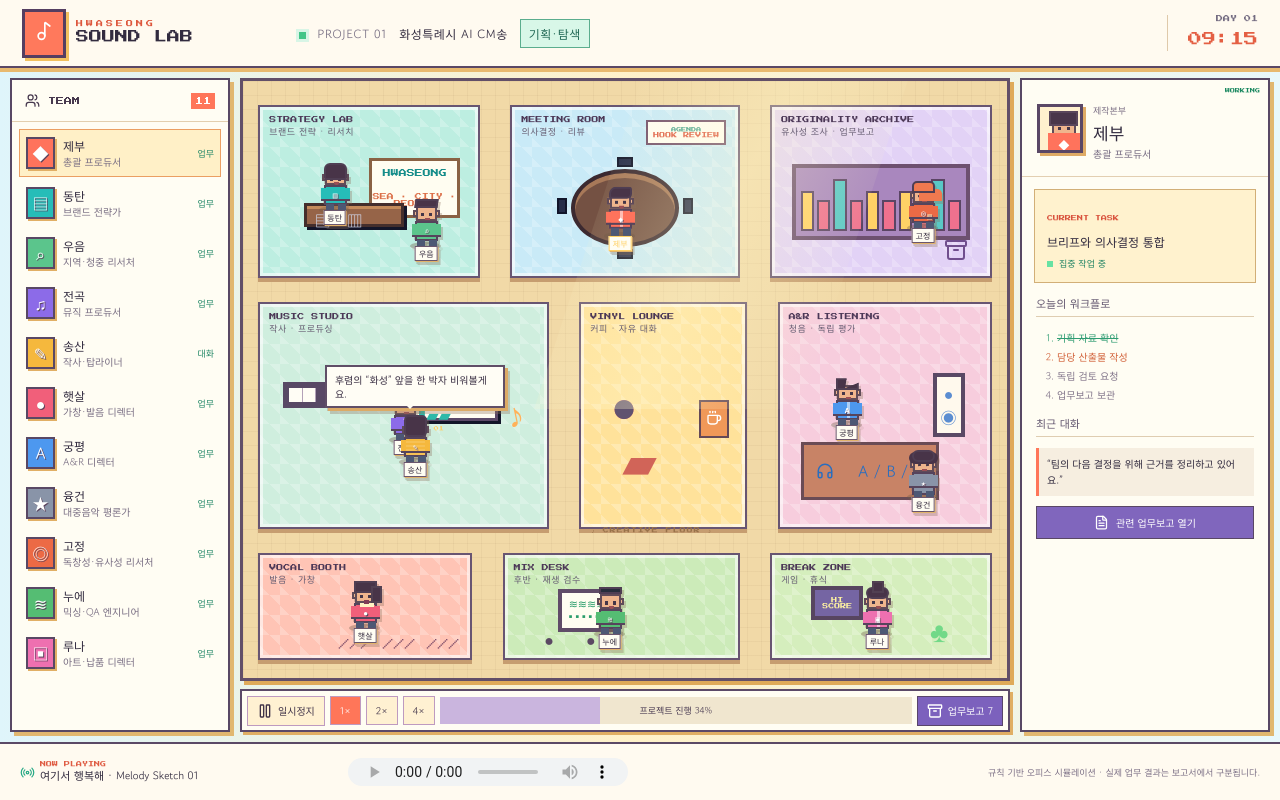
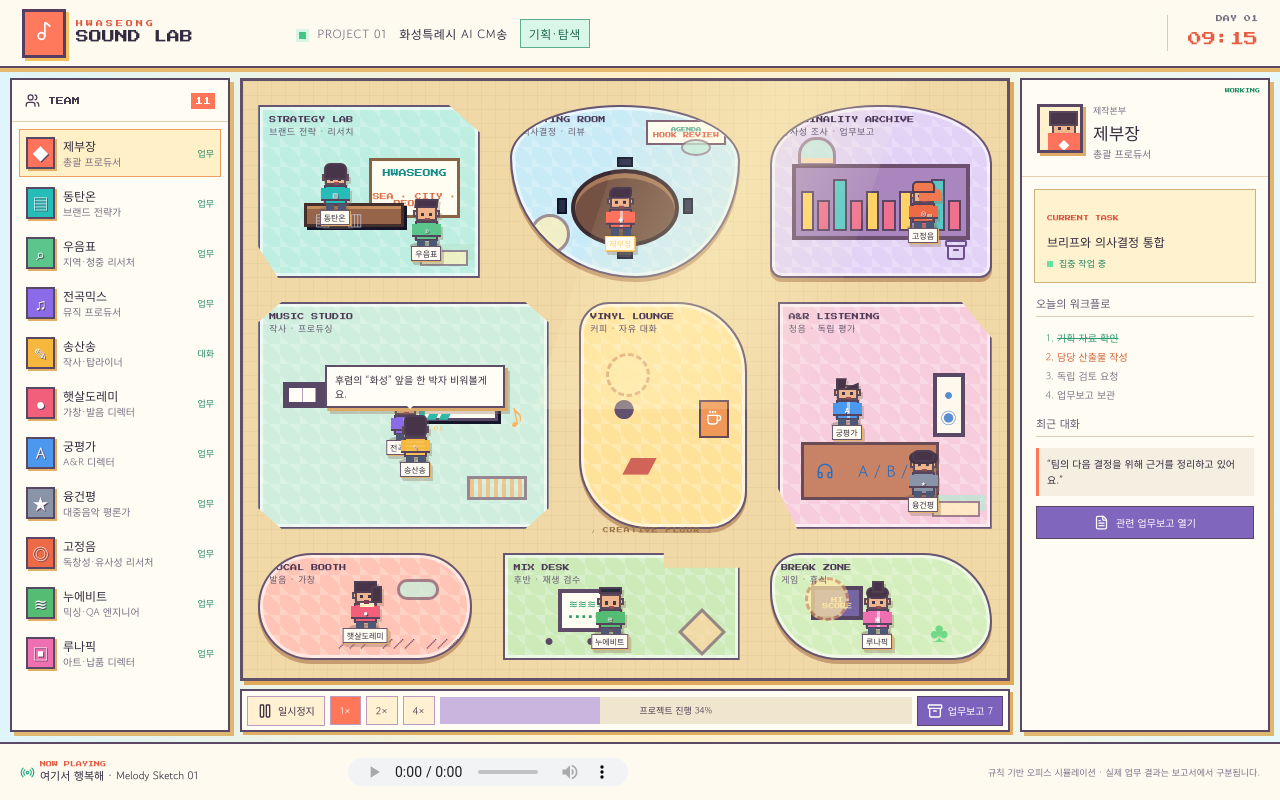
Before and after one commit to heekeunlee/hwasung_CM_contest, a React (Vite) app: page / in a window 1280 px wide. Built offline with nearby package versions, Linux system fonts and the light colour scheme.

Commit message:
Refresh office room shapes and Hwaseong nicknames

```diff
--- a/src/App.jsx
+++ b/src/App.jsx
@@ -2,39 +2,39 @@ import { useEffect, useMemo, useState } from 'react'
 import { Archive, BarChart3, Coffee, FileText, Headphones, Music2, Pause, Play, Radio, Users, Volume2, X } from 'lucide-react'
 
 const rooms = [
-  { id:'strategy', label:'STRATEGY LAB', sub:'브랜드 전략 · 리서치', x:2, y:4, w:29, h:29, tone:'teal' },
-  { id:'meeting', label:'MEETING ROOM', sub:'의사결정 · 리뷰', x:35, y:4, w:30, h:29, tone:'amber' },
-  { id:'archive', label:'ORIGINALITY ARCHIVE', sub:'유사성 조사 · 업무보고', x:69, y:4, w:29, h:29, tone:'violet' },
-  { id:'music', label:'MUSIC STUDIO', sub:'작사 · 프로듀싱', x:2, y:37, w:38, h:38, tone:'purple' },
-  { id:'lounge', label:'VINYL LOUNGE', sub:'커피 · 자유 대화', x:44, y:37, w:22, h:38, tone:'orange' },
-  { id:'review', label:'A&R LISTENING', sub:'청음 · 독립 평가', x:70, y:37, w:28, h:38, tone:'blue' },
-  { id:'booth', label:'VOCAL BOOTH', sub:'발음 · 가창', x:2, y:79, w:28, h:18, tone:'red' },
-  { id:'mix', label:'MIX DESK', sub:'후반 · 재생 검수', x:34, y:79, w:31, h:18, tone:'green' },
-  { id:'arcade', label:'BREAK ZONE', sub:'게임 · 휴식', x:69, y:79, w:29, h:18, tone:'pink' },
+  { id:'strategy', label:'STRATEGY LAB', sub:'브랜드 전략 · 리서치', x:2, y:4, w:29, h:29, tone:'teal', shape:'cut' },
+  { id:'meeting', label:'MEETING ROOM', sub:'의사결정 · 리뷰', x:35, y:4, w:30, h:29, tone:'amber', shape:'oval' },
+  { id:'archive', label:'ORIGINALITY ARCHIVE', sub:'유사성 조사 · 업무보고', x:69, y:4, w:29, h:29, tone:'violet', shape:'arch' },
+  { id:'music', label:'MUSIC STUDIO', sub:'작사 · 프로듀싱', x:2, y:37, w:38, h:38, tone:'purple', shape:'studio' },
+  { id:'lounge', label:'VINYL LOUNGE', sub:'커피 · 자유 대화', x:44, y:37, w:22, h:38, tone:'orange', shape:'round' },
+  { id:'review', label:'A&R LISTENING', sub:'청음 · 독립 평가', x:70, y:37, w:28, h:38, tone:'blue', shape:'cut' },
+  { id:'booth', label:'VOCAL BOOTH', sub:'발음 · 가창', x:2, y:79, w:28, h:18, tone:'red', shape:'pill' },
+  { id:'mix', label:'MIX DESK', sub:'후반 · 재생 검수', x:34, y:79, w:31, h:18, tone:'green', shape:'notch' },
+  { id:'arcade', label:'BREAK ZONE', sub:'게임 · 휴식', x:69, y:79, w:29, h:18, tone:'pink', shape:'round' },
 ]
 
 const agentsSeed = [
-  { id:'lead', name:'제부', role:'총괄 프로듀서', team:'제작본부', color:'#ff735c', x:48, y:23, home:[50,22], icon:'◆', task:'브리프와 의사결정 통합', hair:'wave', face:'smile', look:'jacket' },
-  { id:'brand', name:'동탄', role:'브랜드 전략가', team:'전략기획팀', color:'#26bdb8', x:12, y:18, home:[12,18], icon:'▤', task:'화성만의 핵심 메시지 정의', hair:'bob', face:'bright', look:'vest' },
-  { id:'research', name:'우음', role:'지역·청중 리서처', team:'전략기획팀', color:'#5bc58c', x:24, y:24, home:[24,24], icon:'⌕', task:'지역 근거와 청취 상황 조사', hair:'short', face:'calm', look:'cardigan' },
-  { id:'producer', name:'전곡', role:'뮤직 프로듀서', team:'음악개발팀', color:'#8c6be8', x:15, y:53, home:[15,53], icon:'♫', task:'세 가지 음악 방향 설계', hair:'spike', face:'focus', look:'hoodie' },
-  { id:'writer', name:'송산', role:'작사·탑라이너', team:'음악개발팀', color:'#f5b83d', x:28, y:65, home:[28,65], icon:'✎', task:'첫 5초 후렴 후보 작성', hair:'long', face:'smile', look:'knit' },
-  { id:'vocal', name:'햇살', role:'가창·발음 디렉터', team:'음악품질팀', color:'#f15f7a', x:16, y:88, home:[16,88], icon:'●', task:'화성특례시 발음과 호흡 검토', hair:'ponytail', face:'sing', look:'scarf' },
-  { id:'ar', name:'궁평', role:'A&R 디렉터', team:'독립평가팀', color:'#4d98ef', x:79, y:54, home:[79,54], icon:'A', task:'발전시킬 데모 후보 선별', hair:'part', face:'calm', look:'suit' },
-  { id:'critic', name:'융건', role:'대중음악 평론가', team:'독립평가팀', color:'#8994a8', x:89, y:66, home:[89,66], icon:'★', task:'개성과 장르 완성도 비평', hair:'curl', face:'focus', look:'coat' },
-  { id:'originality', name:'고정', role:'독창성·유사성 리서처', team:'권리검증팀', color:'#ec6a45', x:89, y:21, home:[89,21], icon:'◎', task:'가사·제목·콘셉트 선행작 조사', hair:'cap', face:'focus', look:'utility' },
-  { id:'audio', name:'누에', role:'믹싱·QA 엔지니어', team:'후반제작팀', color:'#55bd73', x:48, y:89, home:[48,89], icon:'≋', task:'길이·음량·재생환경 검수', hair:'buzz', face:'bright', look:'tee' },
-  { id:'visual', name:'루나', role:'아트·납품 디렉터', team:'후반제작팀', color:'#ee70b0', x:83, y:89, home:[83,89], icon:'▣', task:'앨범아트와 제출 패키지 설계', hair:'bun', face:'smile', look:'blazer' },
+  { id:'lead', name:'제부장', role:'총괄 프로듀서', team:'제작본부', color:'#ff735c', x:48, y:23, home:[50,22], icon:'◆', task:'브리프와 의사결정 통합', hair:'wave', face:'smile', look:'jacket' },
+  { id:'brand', name:'동탄온', role:'브랜드 전략가', team:'전략기획팀', color:'#26bdb8', x:12, y:18, home:[12,18], icon:'▤', task:'화성만의 핵심 메시지 정의', hair:'bob', face:'bright', look:'vest' },
+  { id:'research', name:'우음표', role:'지역·청중 리서처', team:'전략기획팀', color:'#5bc58c', x:24, y:24, home:[24,24], icon:'⌕', task:'지역 근거와 청취 상황 조사', hair:'short', face:'calm', look:'cardigan' },
+  { id:'producer', name:'전곡믹스', role:'뮤직 프로듀서', team:'음악개발팀', color:'#8c6be8', x:15, y:53, home:[15,53], icon:'♫', task:'세 가지 음악 방향 설계', hair:'spike', face:'focus', look:'hoodie' },
+  { id:'writer', name:'송산송', role:'작사·탑라이너', team:'음악개발팀', color:'#f5b83d', x:28, y:65, home:[28,65], icon:'✎', task:'첫 5초 후렴 후보 작성', hair:'long', face:'smile', look:'knit' },
+  { id:'vocal', name:'햇살도레미', role:'가창·발음 디렉터', team:'음악품질팀', color:'#f15f7a', x:16, y:88, home:[16,88], icon:'●', task:'화성특례시 발음과 호흡 검토', hair:'ponytail', face:'sing', look:'scarf' },
+  { id:'ar', name:'궁평가', role:'A&R 디렉터', team:'독립평가팀', color:'#4d98ef', x:79, y:54, home:[79,54], icon:'A', task:'발전시킬 데모 후보 선별', hair:'part', face:'calm', look:'suit' },
+  { id:'critic', name:'융건평', role:'대중음악 평론가', team:'독립평가팀', color:'#8994a8', x:89, y:66, home:[89,66], icon:'★', task:'개성과 장르 완성도 비평', hair:'curl', face:'focus', look:'coat' },
+  { id:'originality', name:'고정음', role:'독창성·유사성 리서처', team:'권리검증팀', color:'#ec6a45', x:89, y:21, home:[89,21], icon:'◎', task:'가사·제목·콘셉트 선행작 조사', hair:'cap', face:'focus', look:'utility' },
+  { id:'audio', name:'누에비트', role:'믹싱·QA 엔지니어', team:'후반제작팀', color:'#55bd73', x:48, y:89, home:[48,89], icon:'≋', task:'길이·음량·재생환경 검수', hair:'buzz', face:'bright', look:'tee' },
+  { id:'visual', name:'루나픽', role:'아트·납품 디렉터', team:'후반제작팀', color:'#ee70b0', x:83, y:89, home:[83,89], icon:'▣', task:'앨범아트와 제출 패키지 설계', hair:'bun', face:'smile', look:'blazer' },
 ]
 
 const reports = [
-  { id:1, type:'전략', team:'전략기획팀', title:'CM송 제작 운영안 v2', status:'승인', owner:'제부 · 동탄', date:'09.22', summary:'음반사의 A&R 체계와 광고음악 제작사의 브랜드 전략을 결합한 운영안입니다.', details:['브랜드 전략과 A&R의 판단권을 분리','3개 콘셉트 → 6개 데모 → 상위 2안 개선','Suno 생성은 단일 운영자가 담당','실제 청취 결과와 AI 의견을 구분'] },
-  { id:2, type:'브리프', team:'전략기획팀', title:'수상 목표 크리에이티브 브리프', status:'검토 중', owner:'동탄 · 우음', date:'09.22', summary:'한 번 듣고 화성을 기억하며 후렴을 따라 부를 수 있는 1분 이하 브랜드 음악.', details:['핵심 주제: 모두의 행복, 더 큰 화성','도시명과 후렴의 결합 기억','생활 공감 / 풍경 연결 / 주고받는 후렴 탐색','화성해 표현 제외'] },
-  { id:3, type:'가사', team:'음악개발팀', title:'후렴 후보 비교 메모', status:'초안', owner:'송산 · 전곡', date:'09.22', summary:'기존 ‘여기서 행복해’는 확정안이 아니라 친숙함 비교용 기준안으로 재검토합니다.', details:['후렴은 첫 5초 안에 등장','화성 앞에 짧은 쉼을 두어 도시명 강조','읽기 좋은 문장과 부르기 좋은 음절을 함께 검토','각 콘셉트별 후렴 2개 개발 예정'] },
-  { id:4, type:'평가', team:'독립평가팀', title:'독립 데모 평가 규칙', status:'승인', owner:'궁평 · 융건', date:'09.22', summary:'후보를 익명화하고 A&R·평론·광고효과를 서로 다른 질문으로 평가합니다.', details:['제작자 추천순위 비공개','문제 구간 → 근거 → 수정 제안 → 손실 가능성','청취 불가 시 음악 평가는 보류','8~12명 실제 청취 테스트 제안'] },
-  { id:5, type:'기술', team:'제작운영팀', title:'Suno·브라우저 준비 상태', status:'대기', owner:'제부', date:'09.22', summary:'Chrome DevTools 연결은 설치·기본 실행을 확인했으며 Suno 로그인과 생성은 아직 검증 전입니다.', details:['로그인·생성·다운로드 경로 확인 필요','생성 전 크레딧 한도 확정','가사·스타일·모델·결과 URL 기록','중복 클릭 방지'] },
-  { id:6, type:'음원', team:'음악개발팀', title:'여기서 행복해 — 멜로디 스케치', status:'비교용', owner:'전곡', date:'09.22', summary:'112 BPM, C Major, 53초 길이의 기초 합성 시안. 최종 출품용 음원이 아닙니다.', details:['리드 악기가 가창 선율을 연주','끝에 공식 슬로건 내레이션','Suno 보컬 데모와 비교 예정','파일: here_happy_hwaseong_demo.mp3'], audio:true },
-  { id:7, type:'유사성', team:'권리검증팀', title:'독창성·선행작 조사 계획', status:'조사 전', owner:'고정', date:'09.22', summary:'선정 전 후보마다 제목·핵심 가사·후렴 문구·멜로디·광고 콘셉트의 유사성을 단계별로 조사합니다.', details:['가사 핵심구절과 제목을 정확검색·변형검색','음원 인식·멜로디 유사성 도구로 후보 확인','국내외 도시·관광 CM 및 상업음악 사례 조사','AI 생성 이력과 참고자료·검색일·URL 기록','검색 결과만으로 비표절을 보증하지 않으며 위험 후보는 전문가 확인'], caution:true },
+  { id:1, type:'전략', team:'전략기획팀', title:'CM송 제작 운영안 v2', status:'승인', owner:'제부장 · 동탄온', date:'09.22', summary:'음반사의 A&R 체계와 광고음악 제작사의 브랜드 전략을 결합한 운영안입니다.', details:['브랜드 전략과 A&R의 판단권을 분리','3개 콘셉트 → 6개 데모 → 상위 2안 개선','Suno 생성은 단일 운영자가 담당','실제 청취 결과와 AI 의견을 구분'] },
+  { id:2, type:'브리프', team:'전략기획팀', title:'수상 목표 크리에이티브 브리프', status:'검토 중', owner:'동탄온 · 우음표', date:'09.22', summary:'한 번 듣고 화성을 기억하며 후렴을 따라 부를 수 있는 1분 이하 브랜드 음악.', details:['핵심 주제: 모두의 행복, 더 큰 화성','도시명과 후렴의 결합 기억','생활 공감 / 풍경 연결 / 주고받는 후렴 탐색','화성해 표현 제외'] },
+  { id:3, type:'가사', team:'음악개발팀', title:'후렴 후보 비교 메모', status:'초안', owner:'송산송 · 전곡믹스', date:'09.22', summary:'기존 ‘여기서 행복해’는 확정안이 아니라 친숙함 비교용 기준안으로 재검토합니다.', details:['후렴은 첫 5초 안에 등장','화성 앞에 짧은 쉼을 두어 도시명 강조','읽기 좋은 문장과 부르기 좋은 음절을 함께 검토','각 콘셉트별 후렴 2개 개발 예정'] },
+  { id:4, type:'평가', team:'독립평가팀', title:'독립 데모 평가 규칙', status:'승인', owner:'궁평가 · 융건평', date:'09.22', summary:'후보를 익명화하고 A&R·평론·광고효과를 서로 다른 질문으로 평가합니다.', details:['제작자 추천순위 비공개','문제 구간 → 근거 → 수정 제안 → 손실 가능성','청취 불가 시 음악 평가는 보류','8~12명 실제 청취 테스트 제안'] },
+  { id:5, type:'기술', team:'제작운영팀', title:'Suno·브라우저 준비 상태', status:'대기', owner:'제부장', date:'09.22', summary:'Chrome DevTools 연결은 설치·기본 실행을 확인했으며 Suno 로그인과 생성은 아직 검증 전입니다.', details:['로그인·생성·다운로드 경로 확인 필요','생성 전 크레딧 한도 확정','가사·스타일·모델·결과 URL 기록','중복 클릭 방지'] },
+  { id:6, type:'음원', team:'음악개발팀', title:'여기서 행복해 — 멜로디 스케치', status:'비교용', owner:'전곡믹스', date:'09.22', summary:'112 BPM, C Major, 53초 길이의 기초 합성 시안. 최종 출품용 음원이 아닙니다.', details:['리드 악기가 가창 선율을 연주','끝에 공식 슬로건 내레이션','Suno 보컬 데모와 비교 예정','파일: here_happy_hwaseong_demo.mp3'], audio:true },
+  { id:7, type:'유사성', team:'권리검증팀', title:'독창성·선행작 조사 계획', status:'조사 전', owner:'고정음', date:'09.22', summary:'선정 전 후보마다 제목·핵심 가사·후렴 문구·멜로디·광고 콘셉트의 유사성을 단계별로 조사합니다.', details:['가사 핵심구절과 제목을 정확검색·변형검색','음원 인식·멜로디 유사성 도구로 후보 확인','국내외 도시·관광 CM 및 상업음악 사례 조사','AI 생성 이력과 참고자료·검색일·URL 기록','검색 결과만으로 비표절을 보증하지 않으며 위험 후보는 전문가 확인'], caution:true },
 ]
 
 const conversations = [
@@ -129,7 +129,7 @@ export default function App(){
       <div className="world-wrap">
         <div className="world">
           <div className="sunbeam"/><div className="grid"/>
-          {rooms.map(r=><section key={r.id} className={`room ${r.tone}`} style={{left:`${r.x}%`,top:`${r.y}%`,width:`${r.w}%`,height:`${r.h}%`}}>
+          {rooms.map(r=><section key={r.id} className={`room ${r.tone} shape-${r.shape}`} style={{left:`${r.x}%`,top:`${r.y}%`,width:`${r.w}%`,height:`${r.h}%`}}>
             <h2>{r.label}<small>{r.sub}</small></h2><Furniture room={r}/>
           </section>)}
           <div className="hall-sign">♪　CREATIVE FLOOR　♪</div>
--- /dev/null
+++ b/src/creative-rooms.css
@@ -0,0 +1,17 @@
+/* Distinct silhouettes turn the floor into a creative campus rather than a grid of boxes. */
+.room.shape-cut{clip-path:polygon(0 0,86% 0,100% 16%,100% 100%,9% 100%,0 82%)}
+.room.shape-oval{border-radius:48% 52% 45% 55% / 30% 32% 68% 70%}
+.room.shape-arch{border-radius:48% 48% 12px 12px / 34% 34% 12px 12px}
+.room.shape-studio{clip-path:polygon(0 9%,8% 0,92% 0,100% 9%,100% 91%,92% 100%,8% 100%,0 91%)}
+.room.shape-round{border-radius:30px 70px 38px 70px}
+.room.shape-pill{border-radius:999px}
+.room.shape-notch{clip-path:polygon(0 0,68% 0,68% 14%,100% 14%,100% 100%,0 100%)}
+.room.shape-cut::after,.room.shape-arch::after,.room.shape-studio::after,.room.shape-round::after,.room.shape-pill::after,.room.shape-notch::after{content:'';position:absolute;z-index:0;pointer-events:none;opacity:.72}
+.room.shape-cut::after{right:10px;bottom:10px;width:44px;height:12px;background:#fff2ba;border:2px solid #806273;box-shadow:6px -6px 0 #b7e8d0}
+.room.shape-oval::before{content:'';position:absolute;left:8%;bottom:13%;width:34px;height:34px;border-radius:50%;background:#fff0b4;border:3px solid #8d6b70;opacity:.72;pointer-events:none}
+.room.shape-arch::after{left:12%;top:18%;width:32px;height:23px;background:#bcebdc;border:3px solid #806273;border-radius:18px 18px 3px 3px;box-shadow:inset 0 -5px #ffd99a}
+.room.shape-studio::after{right:7%;bottom:12%;width:54px;height:18px;border:3px solid #806273;background:repeating-linear-gradient(90deg,#ffb36d 0 4px,transparent 4px 8px)}
+.room.shape-round::after{left:15%;top:22%;width:38px;height:38px;border-radius:50%;border:3px dashed #d18b63;background:#ffe8a6}
+.room.shape-pill::after{right:15%;top:24%;width:36px;height:15px;border-radius:10px;background:#c5f1df;border:3px solid #806273}
+.room.shape-notch::after{right:8%;bottom:9%;width:28px;height:28px;background:#ffd5a1;border:3px solid #806273;transform:rotate(45deg)}
+.room.shape-oval::after{content:'';position:absolute;right:12%;top:19%;width:26px;height:13px;border-radius:50%;background:#bcebdc;border:2px solid #806273;opacity:.72;pointer-events:none}
--- a/src/main.jsx
+++ b/src/main.jsx
@@ -2,4 +2,5 @@ import { StrictMode } from 'react'
 import { createRoot } from 'react-dom/client'
 import App from './App'
 import './styles.css'
+import './creative-rooms.css'
 createRoot(document.getElementById('root')).render(<StrictMode><App /></StrictMode>)
```
